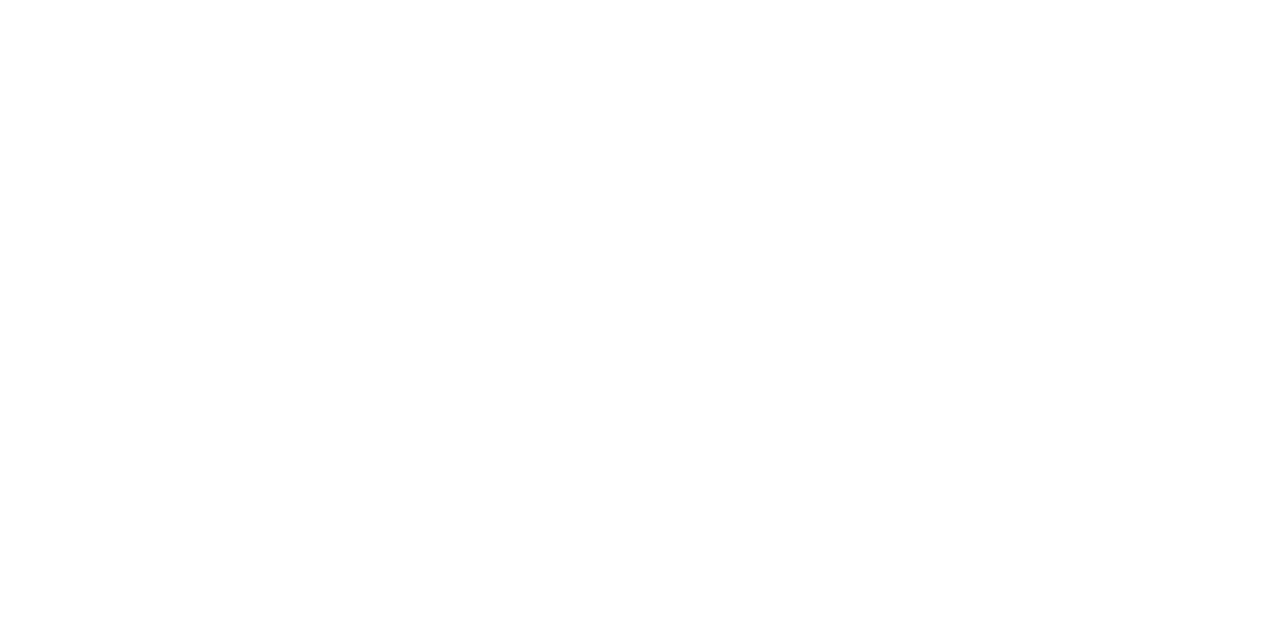
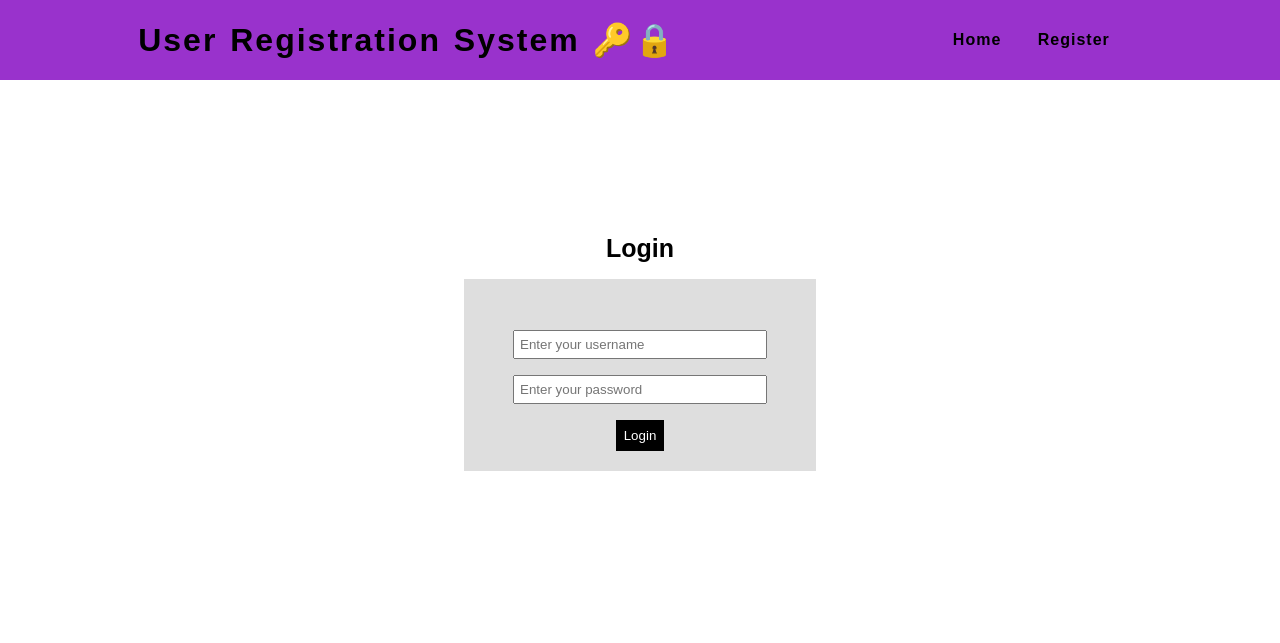
Before and after one commit to kylezparker/C29U5, a plain HTML site: page users.html in a window 1280 px wide. Drawn offline with Linux system fonts and the light colour scheme.

Commit message:
assignment2

```diff
--- a/mystyle.css
+++ b/mystyle.css
@@ -23,6 +23,8 @@ body{
     color:black;
     text-decoration:none;
     margin-right:2rem;
+    font-weight:600;
+    letter-spacing:1px;
 }
 main{
     display:flex;
@@ -101,6 +103,8 @@ header h1{
     color:black;
     text-decoration:none;
     margin-right:2rem;
+    font-weight:600;
+    letter-spacing:1px;
 }
 main label{
     font-size:25px;
--- a/scripts/storeManager.js
+++ b/scripts/storeManager.js
@@ -2,5 +2,6 @@ function saveUser(user){
     let val= JSON.stringify(user);
     // console.log(user);
     // console.log(val);
-    localStorage.setItem("users",val);
+
+    localStorage.setItem('user',val);
 }
--- a/users.html
+++ b/users.html
@@ -4,9 +4,31 @@
     <meta charset="UTF-8">
     <meta http-equiv="X-UA-Compatible" content="IE=edge">
     <meta name="viewport" content="width=device-width, initial-scale=1.0">
+    <link rel="stylesheet" href="mystyle.css">
     <title>Document</title>
 </head>
 <body>
+    <header class="site-init">
+        <h1> User Registration System 🔑🔒</h1>
+
+        <nav>
+            <a href="index.html">Home</a>
+            <a href="register.html">Register</a>
+        </nav>
+    </header>
+
+    <main>
+
+        <label>Login</label>
+        <div class="login-container">
+            <input type="text" id="txtUserName" placeholder="Enter your username">
+            <input type="password" id="txtPassword" placeholder="Enter your password">
+            <button>Login</button>
+        </div>
+
+
+
+    </main>
 
 </body>
 </html>
```
Also changed, not shown: scripts/app.js (+5 -2 lines).
